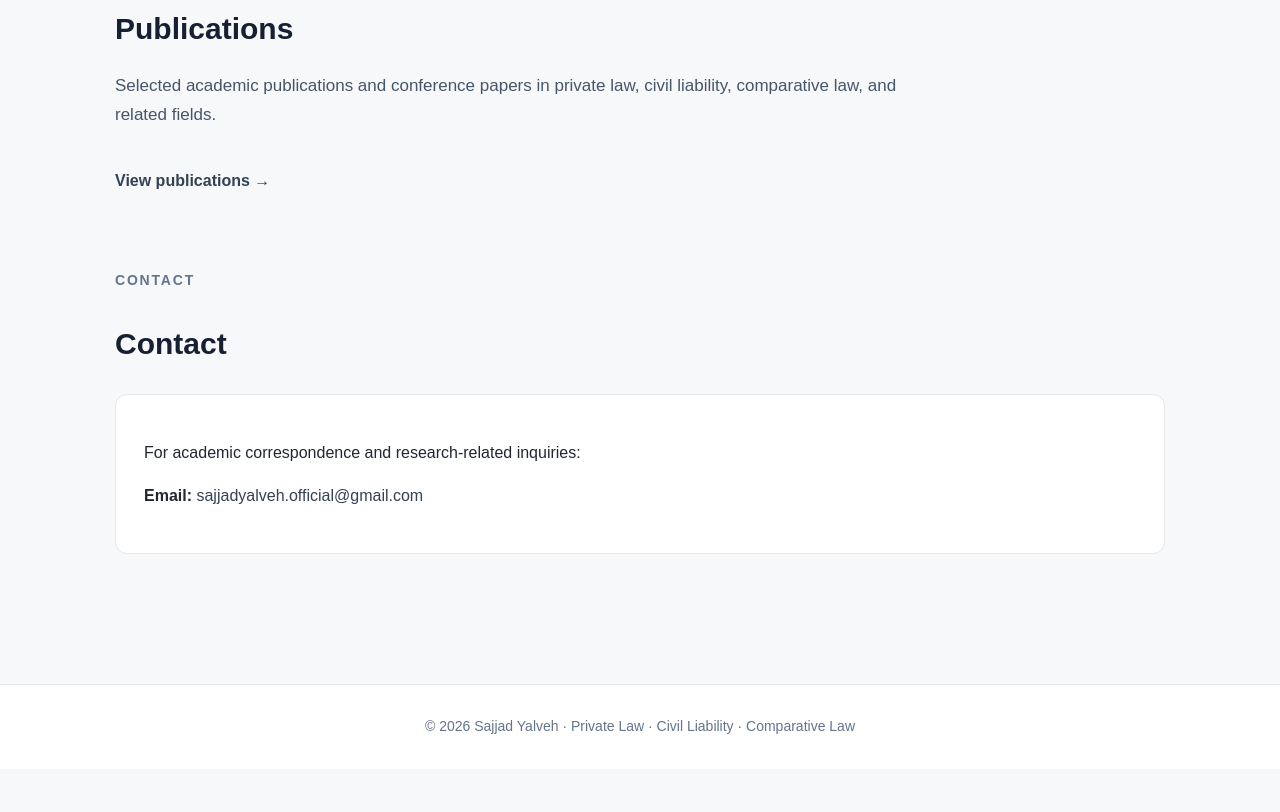
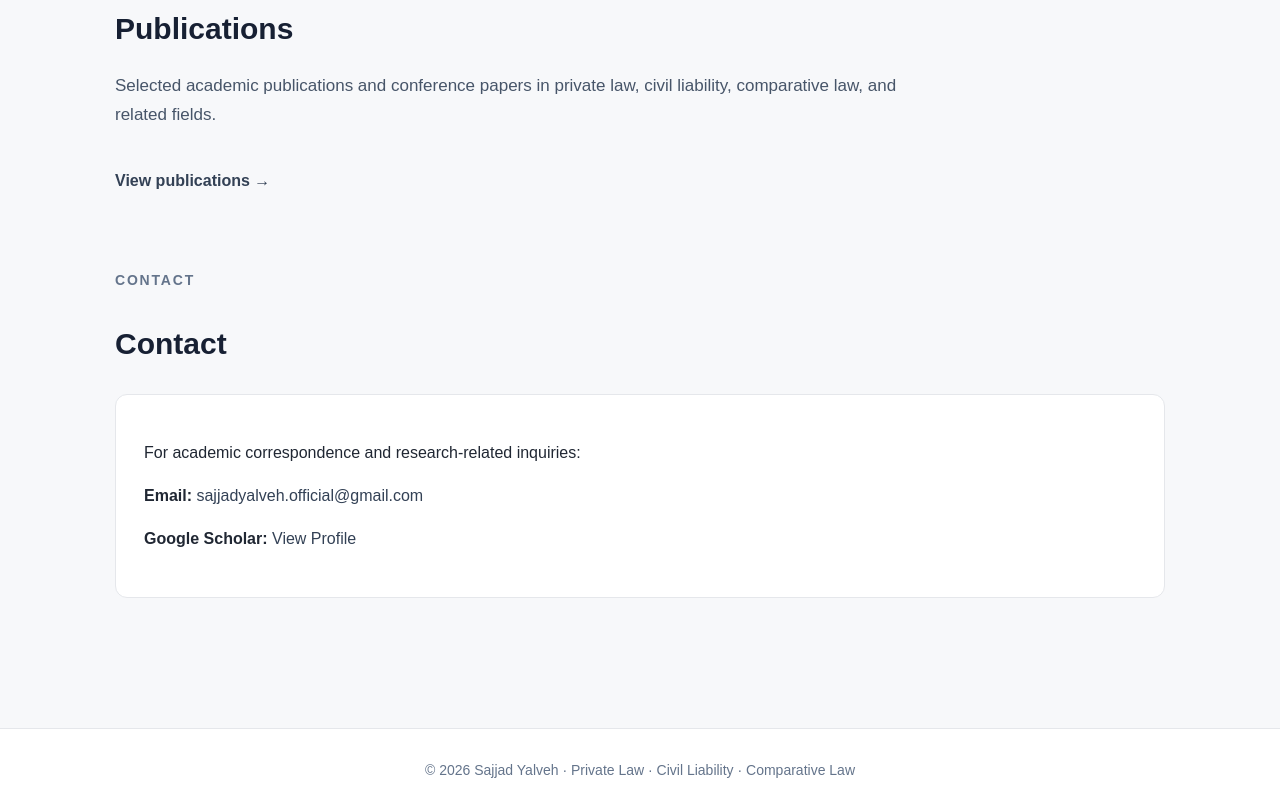
Before and after one commit to SajjadYalveh/sajjadyalveh.github.io, a plain HTML site: page index.html in a window 1280 px wide. Shown: the part 1838-2650 px from the top of the page. Before the commit the page ends 2607 px from the top, so only its background shows below. Drawn offline with Linux system fonts and the light colour scheme.

Commit message:
Update index.html

```diff
--- a/index.html
+++ b/index.html
@@ -453,7 +453,14 @@
         <a href="mailto:sajjadyalveh.official@gmail.com">
           sajjadyalveh.official@gmail.com
         </a>
-      </p>
+        <p>
+  <strong>Google Scholar:</strong>
+  <a href="https://scholar.google.com/citations?user=GqwFnGEAAAAJ"
+     target="_blank"
+     rel="noopener noreferrer">
+    View Profile
+  </a>
+        </p>
 
     </div>
 
```
